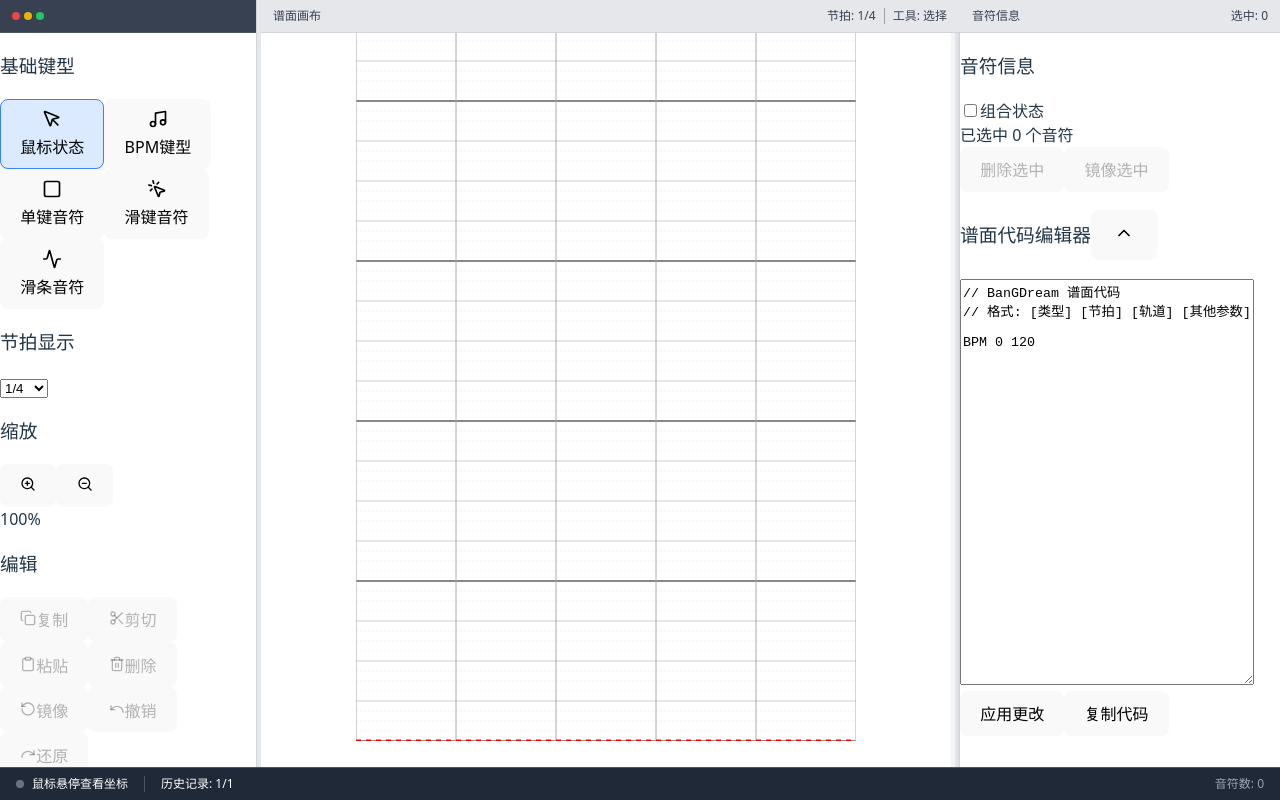
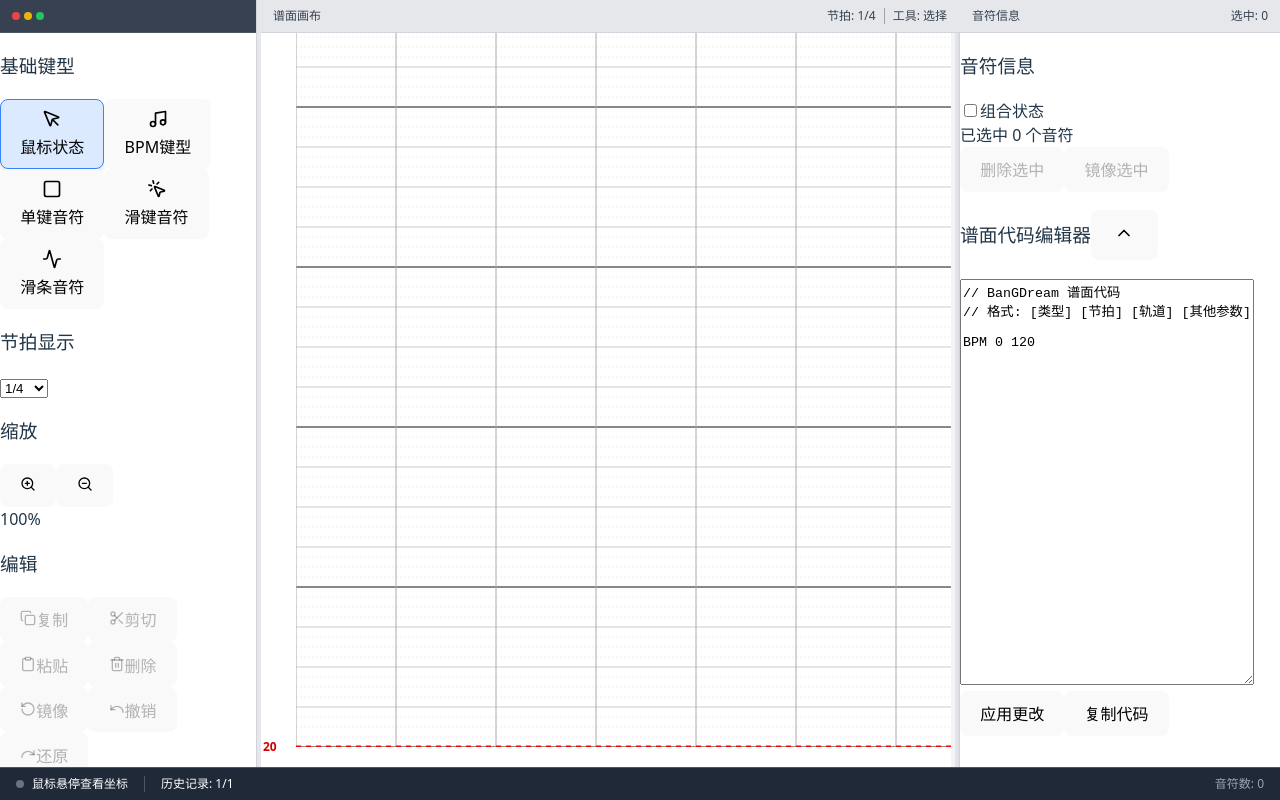
Before and after one commit to wuqiongjin/MocaCoffee, a React (Vite) app: page / in a window 1280 px wide. Both pictures are taken after a click on the button "跳过（无歌曲模式）". Built offline with nearby package versions, Linux system fonts and the light colour scheme.

Commit message:
1. 修复bpm数字显示问题
Signed-off-by: wuqiongjin <suchinfinity@qq.com>

```diff
--- a/src/components/ChartCanvas.tsx
+++ b/src/components/ChartCanvas.tsx
@@ -13,8 +13,8 @@ interface ChartCanvasProps {
   isCombinationMode: boolean;
 }
 
-const LANES = 5;   // 五条轨道
-const BEATS = 64;  // 显示 64 小节，可以改
+const LANES = 7;   // 七条轨道
+const BEATS = 64;  // 显示 64 小节，(后续根据音频长度自动计算)
 const BEAT_HEIGHT = 40; // 每个节拍的高度
 const LANE_WIDTH = 100; // 每个轨道的宽度
 
@@ -51,41 +51,28 @@ export default function ChartCanvas({
         }
         scrollContainer = scrollContainer.parentElement;
       }
-
       if (scrollContainer) {
         // 强制滚动到底部
         scrollContainer.scrollTop = scrollContainer.scrollHeight;
-        console.log('Scrolled to bottom:', scrollContainer.scrollTop, scrollContainer.scrollHeight);
-      } else {
-        console.log('Scroll container not found');
       }
     };
 
-    // 使用 requestAnimationFrame 确保在下一帧渲染后滚动
-    const rafId = requestAnimationFrame(() => {
-      scrollToBottom();
-    });
-
-    // 延迟再次尝试，确保DOM完全渲染
+    // 2次延迟尝试，确保DOM完全渲染
+    const rafId = requestAnimationFrame(() => { scrollToBottom(); });
     const timeoutId = setTimeout(scrollToBottom, 100);
-
-    // 再次延迟，确保所有内容都已渲染
     const timeoutId2 = setTimeout(scrollToBottom, 500);
-
-    // 最后尝试，使用更长的延迟确保内容完全加载
-    const timeoutId3 = setTimeout(scrollToBottom, 1000);
-
+    // const timeoutId3 = setTimeout(scrollToBottom, 1000); // no need to flush
     return () => {
       cancelAnimationFrame(rafId);
       clearTimeout(timeoutId);
       clearTimeout(timeoutId2);
-      clearTimeout(timeoutId3);
+      //clearTimeout(timeoutId3);
     };
   }, []);
 
   // 计算当前BPM和缩放比例
   const getBpmAtBeat = (beat: number) => {
-    let currentBpm = 120; // 默认BPM
+    let currentBpm = 120; // 初始默认BPM
     let lastBpmBeat = 0;
 
     // 找到当前节拍之前最近的BPM标记
@@ -132,7 +119,8 @@ export default function ChartCanvas({
 
     // 反转Y坐标，让beat 0在底部
     const totalHeight = BEATS * BEAT_HEIGHT * scale;
-    return totalHeight - y;
+    const finalY = totalHeight - y;
+    return finalY;
   };
 
   const handleClick = (beat: number, lane: number, subBeat: number = 0) => {
@@ -143,14 +131,15 @@ export default function ChartCanvas({
       );
       if (noteIndex !== -1) {
         if (isCombinationMode) {
-          // 组合状态下支持多选
+          // 组合模式下，如果音符已选中，则取消选中；否则选中
           if (selectedNotes.includes(noteIndex)) {
             setSelectedNotes(selectedNotes.filter(i => i !== noteIndex));
           } else {
+            // 否则选中该音符
             setSelectedNotes([...selectedNotes, noteIndex]);
           }
         } else {
-          // 普通状态下单选
+          // 非组合模式下，直接选中该音符
           setSelectedNotes([noteIndex]);
         }
       } else if (!isCombinationMode) {
@@ -295,7 +284,7 @@ export default function ChartCanvas({
       notes.forEach((note, index) => {
         if (note.type === "Single") {
           const noteX = note.lane * LANE_WIDTH * scale + LANE_WIDTH * scale / 2; // 音符中心X位置
-          const noteY = getNoteY(note.beat, note.subBeat || 0); // 使用正确的Y位置计算
+          const noteY = getNoteY(note.beat, note.subBeat || 0); // 音符中心Y位置
 
           if (noteX >= minX && noteX <= maxX && noteY >= minY && noteY <= maxY) {
             selectedIndices.push(index);
@@ -324,13 +313,13 @@ export default function ChartCanvas({
     }
   };
 
-  // 绘制网格线
+  // 渲染网格和音符逻辑
   const renderGrid = () => {
     const lines = [];
     const totalHeight = BEATS * BEAT_HEIGHT * scale;
     let currentY = 0;
 
-    // 绘制水平线（节拍线）- 自下往上
+    // 绘制水平线（节拍线）- 自下往上绘制
     for (let beat = 0; beat < BEATS; beat++) {
       const beatHeight = getBeatHeight(beat) * scale;
       const isMainBeat = beat % 4 === 0;
@@ -386,30 +375,56 @@ export default function ChartCanvas({
     return lines;
   };
 
+  // 重要：共享的总高度与宽度（用于左侧定位与SVG高度一致）
+  const totalHeight = BEATS * BEAT_HEIGHT * scale;
+  const svgWidth = LANES * LANE_WIDTH * scale;
+
   // 收集所有BPM标记用于在画布外部显示
   const bpmMarks = notes.filter(note => note.type === "BPM");
 
   return (
     <div className="w-full h-full overflow-auto">
-      <div className="flex items-start p-4 min-h-full">
-        {/* 左侧BPM数字显示区域 */}
+      {/* 用一个统一的内边距容器（可保留或去掉 padding，根据你的UI需求）
+          关键：下面的 innerWrapper 会应用 translateY(offsetY)，使 BPM 列和 SVG 同步移动 */}
+      <div className="p-4">
         <div
-          className="flex-shrink-0 mr-4 relative"
+          // 这个 wrapper 包含左侧 BPM 列和 SVG 画布，translateY 只应用到这里
           style={{
-            width: '80px',
-            transform: `translateY(${offsetY}px)`
+            display: 'flex',
+            alignItems: 'flex-start',
+            transform: `translateY(${offsetY}px)`,
+            minHeight: totalHeight
           }}
         >
+          {/* 左侧 BPM 数字列（在画布外部） */}
+          <div
+            style={{
+              width: 80,
+              flexShrink: 0,
+              position: 'relative',
+              // pointerEvents: 'none' 确保不会拦截鼠标事件（比如放置音符）
+              pointerEvents: 'none',
+              height: totalHeight
+            }}
+          >
+            {/* 内层 relative 容器用于让每个 BPM 数字用 absolute top: ypx 定位 */}
+            <div style={{ position: 'relative', height: totalHeight }}>
               {bpmMarks.map((note, idx) => {
-            const y = getNoteY(note.beat);
+                const rawY = getNoteY(note.beat);
+                // 保证在容器范围内（防止越界）
+                const y = Math.max(0, Math.min(totalHeight, rawY));
                 return (
                   <div
                     key={`bpm-left-${idx}`}
-                className="absolute text-red-600 font-bold text-sm"
                     style={{
-                  left: '10px',
+                      position: 'absolute',
+                      left: 10,                 // 保证在画布外（横坐标不在画布内）
                       top: `${y}px`,
-                  transform: 'translateY(-50%)'
+                      transform: 'translateY(-50%)',
+                      fontWeight: 700,
+                      fontSize: 12,
+                      color: '#c00',
+                      whiteSpace: 'nowrap'
                     }}
                   >
                     BPM {note.bpm}
@@ -417,26 +432,27 @@ export default function ChartCanvas({
                 );
               })}
             </div>
+          </div>
 
-        {/* 网格画布 */}
-        <div className="relative">
+          {/* 画布区域 */}
+          <div style={{ position: 'relative' }}>
             <svg
               ref={canvasRef}
               className="border bg-white"
-            width={LANES * LANE_WIDTH * scale}
-            height={BEATS * BEAT_HEIGHT * scale}
+              width={svgWidth}
+              height={totalHeight}
               onMouseDown={handleMouseDown}
               onMouseMove={handleMouseMove}
               onMouseUp={handleMouseUp}
               style={{
                 cursor: dragging ? "grabbing" : (isSelecting ? "crosshair" : "default"),
-              transform: `translateY(${offsetY}px)`
+                display: 'block' // 避免 inline svg 造成 baseline 问题
               }}
             >
-            {/* 绘制网格 */}
+              {/* 网格 */}
               {renderGrid()}
 
-            {/* 音符 */}
+              {/* 音符 & BPM 线（注意：BPM 线保留，但不在 SVG 内画数字） */}
               {notes.map((note, idx) => {
                 const isSelected = selectedNotes.includes(idx);
 
@@ -447,7 +463,6 @@ export default function ChartCanvas({
 
                   return (
                     <g key={idx}>
-                    {/* 加粗线段表示音符 */}
                       <line
                         x1={x - 20 * scale}
                         y1={y}
@@ -458,7 +473,6 @@ export default function ChartCanvas({
                         strokeLinecap="round"
                         onClick={() => handleClick(note.beat, note.lane, subBeat)}
                       />
-                    {/* 选中状态的高亮 */}
                       {isSelected && (
                         <line
                           x1={x - 25 * scale}
@@ -476,7 +490,7 @@ export default function ChartCanvas({
                         <text
                           x={x}
                           y={y - 15 * scale}
-                        fontSize={10 * scale}
+                          fontSize={`${10 * scale}`}
                           fill="red"
                           textAnchor="middle"
                           dominantBaseline="middle"
@@ -494,12 +508,13 @@ export default function ChartCanvas({
                       <line
                         x1={0}
                         y1={y}
-                      x2={LANES * LANE_WIDTH * scale}
+                        x2={svgWidth}
                         y2={y}
                         stroke="red"
                         strokeWidth={3}
                         strokeDasharray="5,5"
                       />
+                      {/* 注意：不在 SVG 内绘制 BPM 数字 */}
                     </g>
                   );
                 } else if (note.type === "Slide") {
@@ -523,25 +538,15 @@ export default function ChartCanvas({
                         strokeLinecap="round"
                       />
                       {/* 滑条端点 */}
-                    <circle
-                      cx={x1}
-                      cy={y1}
-                      r={8 * scale}
-                      fill="purple"
-                    />
-                    <circle
-                      cx={x2}
-                      cy={y2}
-                      r={8 * scale}
-                      fill="purple"
-                    />
+                      <circle cx={x1} cy={y1} r={8 * scale} fill="purple" />
+                      <circle cx={x2} cy={y2} r={8 * scale} fill="purple" />
                     </g>
                   );
                 }
                 return null;
               })}
 
-            {/* 滑条缓冲区显示 */}
+              {/* 滑条缓冲区显示: slideBuffer、selectionBox、点击放置层 */}
               {slideBuffer.map((point, idx) => {
                 const subBeat = point.subBeat || 0;
                 const y = getNoteY(point.beat, subBeat);
@@ -582,17 +587,15 @@ export default function ChartCanvas({
                     x={laneX}
                     y={0}
                     width={LANE_WIDTH * scale}
-                  height={BEATS * BEAT_HEIGHT * scale}
+                    height={totalHeight}
                     fill="transparent"
                     onClick={(e) => {
                       const rect = canvasRef.current?.getBoundingClientRect();
                       if (rect) {
                         const y = e.clientY - rect.top;
                         const relativeY = y - offsetY;
-
-                      // 反转Y坐标以适应自下往上的布局
-                      const totalHeight = BEATS * BEAT_HEIGHT * scale;
-                      const reversedY = totalHeight - relativeY;
+                        const totalHeightInner = totalHeight;
+                        const reversedY = totalHeightInner - relativeY;
 
                         // 使用与getNoteY完全对应的反向计算
                         let beat = 0;
@@ -615,10 +618,6 @@ export default function ChartCanvas({
                           beat = BEATS - 1 + 0.999;
                         }
 
-                      console.log('Mouse Y:', relativeY, 'Reversed Y:', reversedY, 'Calculated beat:', beat);
-                      console.log('BEAT_HEIGHT:', BEAT_HEIGHT, 'scale:', scale);
-                      console.log('getBeatHeight(0):', getBeatHeight(0));
-
                         // 验证计算是否正确
                         const testY = getNoteY(beat);
                         console.log('Test Y for beat', beat, ':', testY);
@@ -628,7 +627,6 @@ export default function ChartCanvas({
                         const subBeatPosition = beat * beatDisplay;
                         const nearestSubBeat = Math.round(subBeatPosition);
                         const preciseBeat = nearestSubBeat / beatDisplay;
-                      console.log('SubBeat position:', subBeatPosition, 'Nearest subBeat:', nearestSubBeat, 'Precise beat:', preciseBeat);
                         handleClick(preciseBeat, lane);
                       }
                     }}
@@ -639,5 +637,6 @@ export default function ChartCanvas({
           </div>
         </div>
       </div>
+    </div>
   );
 }
```
Lines whose indentation alone changed are shown as unchanged.
